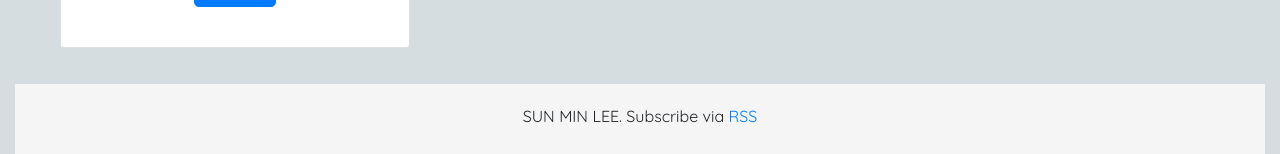
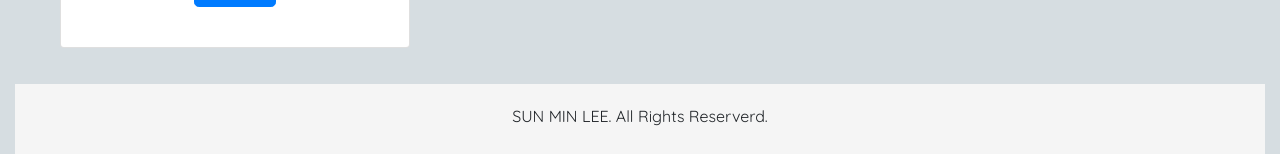
Before and after one commit to sunminkr/sunminkr.github.io, a Jekyll site: the page built from index.md, in a window 1280 px wide. Shown: the part 1719-1873 px from the top of the page. Built offline with Jekyll 4.4.1, drawn with Linux system fonts in a browser that asks for light colours; nearby versions of some CDN libraries.

Commit message:
edit: Remove RSS Link

```diff
--- a/_includes/footer.html
+++ b/_includes/footer.html
@@ -1,7 +1,6 @@
 <footer>
 
-    <p>  {{ site.title }}. Subscribe via
-        <a href="{{ " /feed.xml " | prepend: site.baseurl }}">RSS</a>
+    <p>  {{ site.title }}. All Rights Reserverd.
     </p>
 
 </footer>
```
